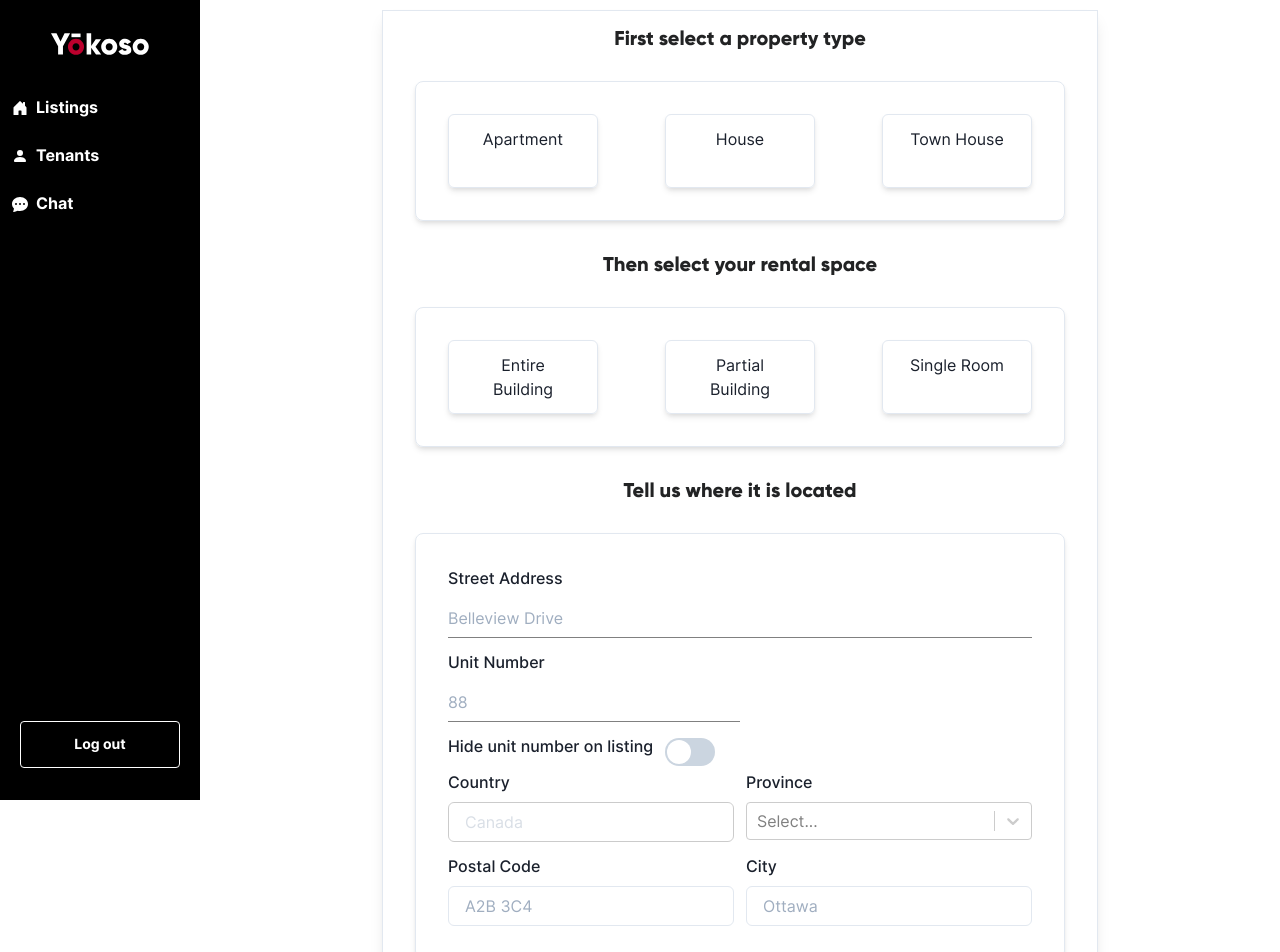
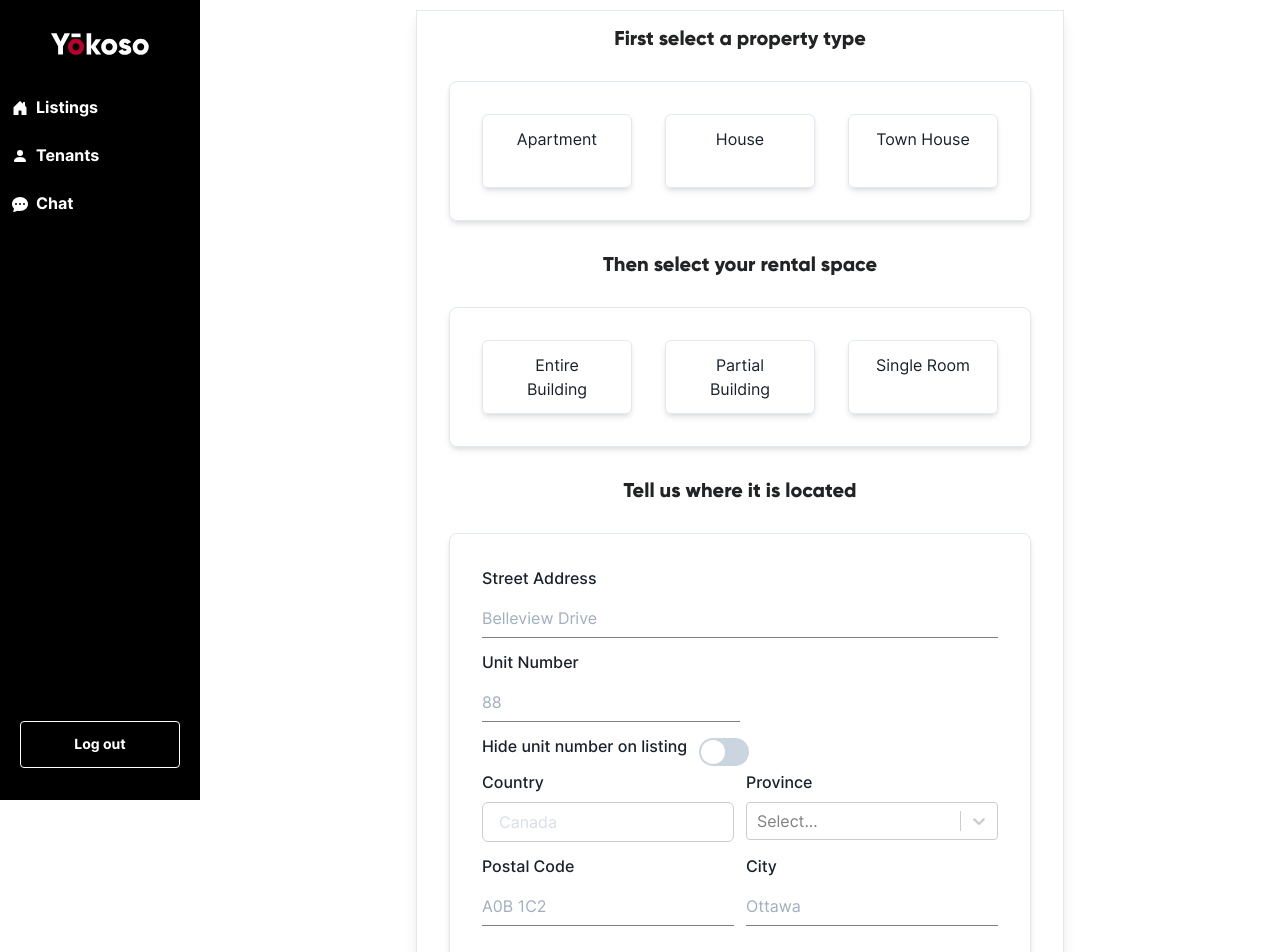
Before and after one commit to yokoso-capstone/yokoso, a Next.js app: page /createproperty in a window 1280 px wide. Shown: the top 952 px of the page. Built offline with nearby package versions, Linux system fonts and the light colour scheme.

Commit message:
partially added formik to form info gathering and validation

```diff
--- a/components/core/PropertyRadio.tsx
+++ b/components/core/PropertyRadio.tsx
@@ -1,5 +1,5 @@
 /* eslint-disable react/destructuring-assignment */
-import { useRadio, Box, Stack } from "@chakra-ui/react";
+import { useRadio, Box } from "@chakra-ui/react";
 
 function PropertyRadio(props: any) {
   const { getInputProps, getCheckboxProps } = useRadio(props);
--- a/pages/createproperty.tsx
+++ b/pages/createproperty.tsx
@@ -9,6 +9,7 @@ import {
   Switch,
   useRadioGroup,
   HStack,
+  FormErrorMessage
 } from "@chakra-ui/react";
 import Head from "next/head";
 import { Heading6 } from "@/components/core/Text";
@@ -16,6 +17,7 @@ import Sidebar from "@/components/sections/Sidebar";
 import ProvinceSelector from "@/components/core/ProvinceSelector";
 import { ButtonSecondary } from "@/components/core/Button";
 import PropertyRadio from "@/components/core/PropertyRadio";
+import { Formik, Form, Field } from "formik";
 
 function PropRadio() {
   const options = ["Apartment", "House", "Town House"];
@@ -65,6 +67,50 @@ function RentalRadio() {
   );
 }
 
+function validatePropertyType(type: any) {
+  let error;
+  const re = "None";
+
+  if (!type || re === type) {
+    error = "Please make a selection.";
+  }
+
+  return error;
+}
+
+function validateLetterString(string: any) {
+  let error;
+  const re = /^[\w'\-,.][^0-9_!¡?÷?¿/\\+=@#$%ˆ&*(){}|~<>;:[\]]{1,}$/;
+
+  if (!string || !re.test(string)) {
+    error = "Please enter a valid input.";
+  }
+
+  return error;
+}
+
+function validateNumber(num: any) {
+  let error;
+  const re = /^[0-9]*$/;
+
+  if (!num || !re.test(num)) {
+    error = "Please enter a valid number.";
+  }
+
+  return error;
+}
+
+function validateString(string: any) {
+  let error;
+  const re = /^[A-Za-z]\d[A-Za-z][ -]?\d[A-Za-z]\d$/;
+
+  if (!string || !re.test(string)) {
+    error = "Please enter a valid input.";
+  }
+
+  return error;
+}
+
 function CreateProperty(): ReactElement {
   return (
     <>
@@ -86,7 +132,26 @@ function CreateProperty(): ReactElement {
         >
           <Box borderWidth={1} boxShadow="lg">
             <Box my={4} textAlign="left">
-              <form>
+              <Formik
+                initialValues={{
+                  propertyType: "None",
+                  rentalType: "None",
+                  address: "",
+                  unitNum: "",
+                  hideUnit: "",
+                  country: "Canada",
+                  province: "",
+                  postalCode: "",
+                  city: "",
+                }}
+                onSubmit={(values, actions) => {
+                  setTimeout(() => {
+                    alert(JSON.stringify(values, null, 2));
+                    actions.setSubmitting(false);
+                  }, 1000);
+                }}
+              >
+                <Form>
                   <Heading6 textAlign="center" mb={4}>
                     First select a property type
                   </Heading6>
@@ -97,7 +162,21 @@ function CreateProperty(): ReactElement {
                     boxShadow="md"
                     margin={8}
                   >
-                  <PropRadio />
+                    <Field name="propertyType" validate={validatePropertyType}>
+                      {({ field, form }: any) => (
+                        <FormControl
+                          isInvalid={
+                            form.errors.propertyType &&
+                            form.touched.propertyType
+                          }
+                        >
+                          <PropRadio {...field} />
+                          <FormErrorMessage>
+                            {form.errors.propertyType}
+                          </FormErrorMessage>
+                        </FormControl>
+                      )}
+                    </Field>
                   </Box>
                   <Heading6 textAlign="center" mb={4}>
                     Then select your rental space
@@ -109,7 +188,20 @@ function CreateProperty(): ReactElement {
                     boxShadow="md"
                     margin={8}
                   >
-                  <RentalRadio />
+                    <Field name="rentalType" validate={validatePropertyType}>
+                      {({ field, form }: any) => (
+                        <FormControl
+                          isInvalid={
+                            form.errors.rentalType && form.touched.rentalType
+                          }
+                        >
+                          <RentalRadio {...field} />
+                          <FormErrorMessage>
+                            {form.errors.rentalType}
+                          </FormErrorMessage>
+                        </FormControl>
+                      )}
+                    </Field>
                   </Box>
 
                   <Heading6 textAlign="center" mb={4}>
@@ -124,25 +216,49 @@ function CreateProperty(): ReactElement {
                     justifyContent="center"
                   >
                     <Stack spacing={3}>
-                    <FormControl>
+                      <Field name="address" validate={validateLetterString}>
+                        {({ field, form }: any) => (
+                          <FormControl
+                            isInvalid={
+                              form.errors.address && form.touched.address
+                            }
+                          >
                             <FormLabel>Street Address</FormLabel>
                             <Input
+                              {...field}
                               variant="flushed"
                               borderBottomColor="gray"
                               placeholder="Belleview Drive"
                               isRequired
                             />
+                            <FormErrorMessage>
+                              {form.errors.address}
+                            </FormErrorMessage>
                           </FormControl>
-                    <FormControl>
+                        )}
+                      </Field>
+                      <Field name="unitNum" validate={validateNumber}>
+                        {({ field, form }: any) => (
+                          <FormControl
+                            isInvalid={
+                              form.errors.unitNum && form.touched.unitNum
+                            }
+                          >
                             <FormLabel>Unit Number</FormLabel>
                             <Input
+                              {...field}
                               variant="flushed"
                               borderBottomColor="gray"
                               placeholder="88"
                               width="50%"
                               isRequired
                             />
+                            <FormErrorMessage>
+                              {form.errors.unitNum}
+                            </FormErrorMessage>
                           </FormControl>
+                        )}
+                      </Field>
                       <FormControl display="flex" alignItems="center">
                         <FormLabel mb={3}>Hide unit number on listing</FormLabel>
                         <Switch id="hide-unit-number" size="lg" />
@@ -163,14 +279,46 @@ function CreateProperty(): ReactElement {
                       </Box>
                     </Stack>
                     <Stack spacing={3} direction="row">
-                    <Box width="50%">
+                      <Field name="postalCode" validate={validateString}>
+                        {({ field, form }: any) => (
+                          <FormControl
+                            isInvalid={
+                              form.errors.postalCode && form.touched.postalCode
+                            }
+                          >
                             <FormLabel>Postal Code</FormLabel>
-                      <Input isRequired placeholder="A2B 3C4" />
-                    </Box>
-                    <Box width="50%">
+                            <Input
+                              {...field}
+                              variant="flushed"
+                              borderBottomColor="gray"
+                              placeholder="A0B 1C2"
+                              isRequired
+                            />
+                            <FormErrorMessage>
+                              {form.errors.postalCode}
+                            </FormErrorMessage>
+                          </FormControl>
+                        )}
+                      </Field>
+                      <Field name="city" validate={validateLetterString}>
+                        {({ field, form }: any) => (
+                          <FormControl
+                            isInvalid={form.errors.city && form.touched.city}
+                          >
                             <FormLabel>City</FormLabel>
-                      <Input isRequired placeholder="Ottawa" />
-                    </Box>
+                            <Input
+                              {...field}
+                              variant="flushed"
+                              borderBottomColor="gray"
+                              placeholder="Ottawa"
+                              isRequired
+                            />
+                            <FormErrorMessage>
+                              {form.errors.city}
+                            </FormErrorMessage>
+                          </FormControl>
+                        )}
+                      </Field>
                     </Stack>
                   </Box>
                   <Box display="flex" justifyContent="center">
@@ -178,7 +326,8 @@ function CreateProperty(): ReactElement {
                       Next
                     </ButtonSecondary>
                   </Box>
-              </form>
+                </Form>
+              </Formik>
             </Box>
           </Box>
         </Flex>
```
Lines whose indentation alone changed are shown as unchanged.
